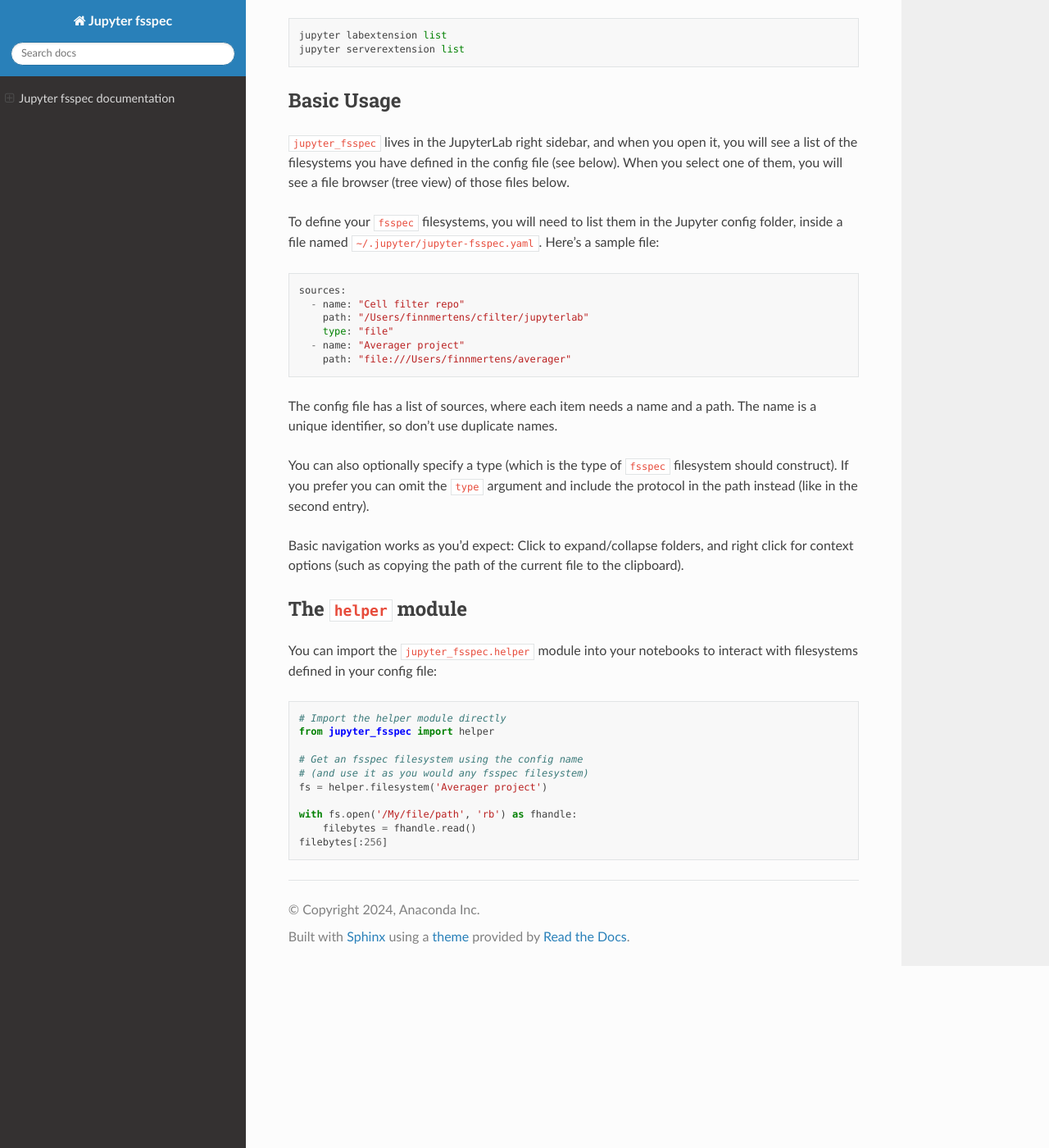
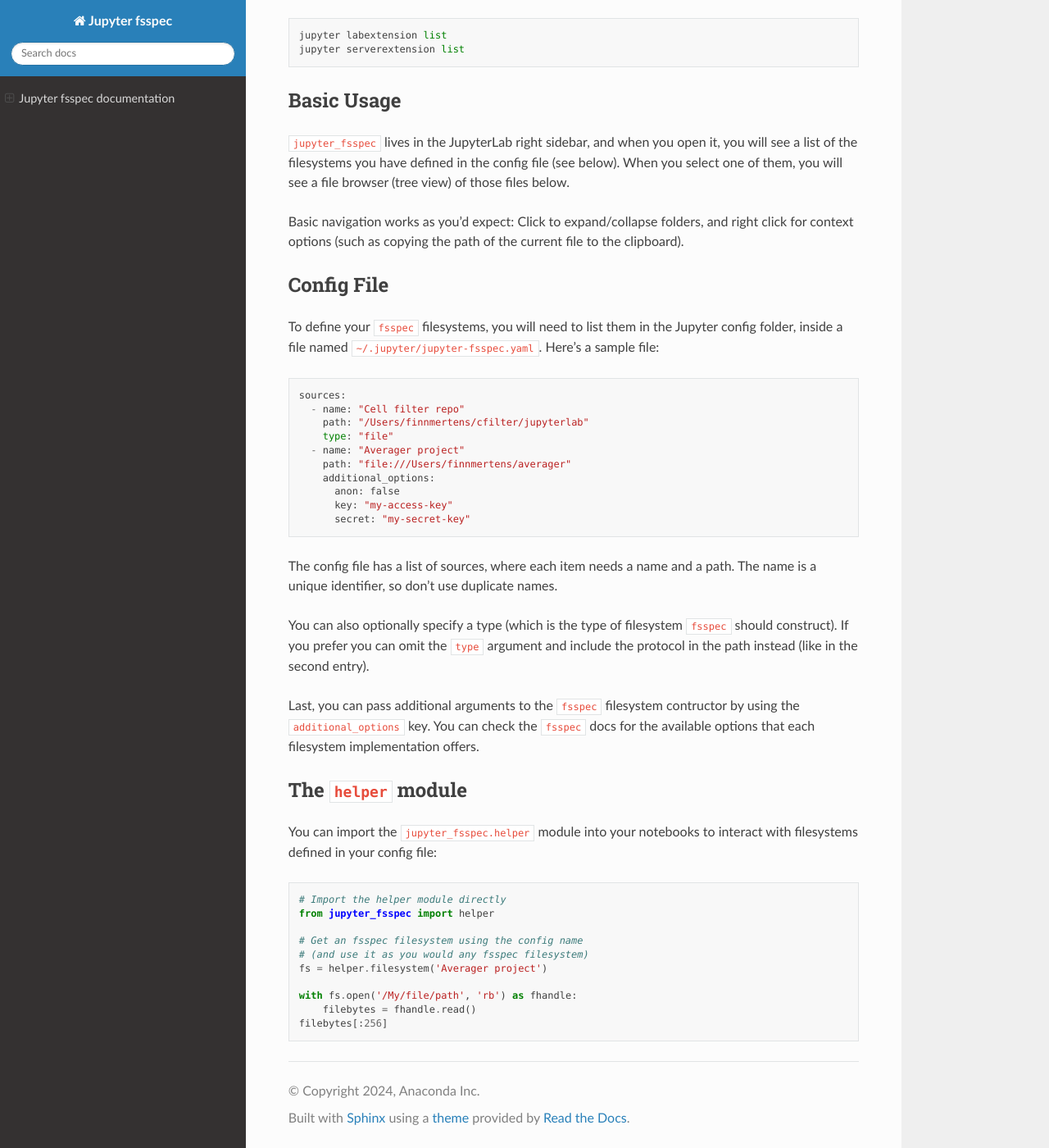
Before and after one commit to fsspec/jupyter-fsspec, a Sphinx documentation site: the page built from docs/index.md, in a window 1280 px wide and 1400 px high, scrolled down 1006 px. Shown: the whole window at 82% size. Built offline with Sphinx 7.4.7 and the Read the Docs theme 3.1.0, drawn with Linux system fonts in a browser that asks for light colours; some of the changed text lies outside the part shown.

Commit message:
Expand and revise docs.

````diff
--- a/docs/index.md
+++ b/docs/index.md
@@ -31,6 +31,11 @@
 see a list of the filesystems you have defined in the config file (see below). When
 you select one of them, you will see a file browser (tree view) of those files below.
 
+Basic navigation works as you'd expect: Click to expand/collapse folders, and right click for
+context options (such as copying the path of the current file to the clipboard).
+
+## Config File
+
 To define your `fsspec` filesystems, you will need to list them in the Jupyter config folder,
 inside a file named `~/.jupyter/jupyter-fsspec.yaml`. Here's a sample file:
 
@@ -41,17 +46,22 @@
     type: "file"
   - name: "Averager project"
     path: "file:///Users/finnmertens/averager"
+    additional_options:
+      anon: false
+      key: "my-access-key"
+      secret: "my-secret-key"
 ```
 
 The config file has a list of sources, where each item needs a name and a path. The name
 is a unique identifier, so don't use duplicate names.
 
-You can also optionally specify a type
-(which is the type of `fsspec` filesystem should construct). If you prefer you can omit the
-`type` argument and include the protocol in the path instead (like in the second entry).
+You can also optionally specify a type (which is the type of filesystem `fsspec` should
+construct). If you prefer you can omit the `type` argument and include the protocol in the
+path instead (like in the second entry).
 
-Basic navigation works as you'd expect: Click to expand/collapse folders, and right click for
-context options (such as copying the path of the current file to the clipboard).
+Last, you can pass additional arguments to the `fsspec` filesystem contructor by using the
+`additional_options` key. You can check the `fsspec` docs for the available options that
+each filesystem implementation offers.
 
 ## The `helper` module
 
````
Also changed, not shown: other parts of docs/index.md (+1 -1 lines).
